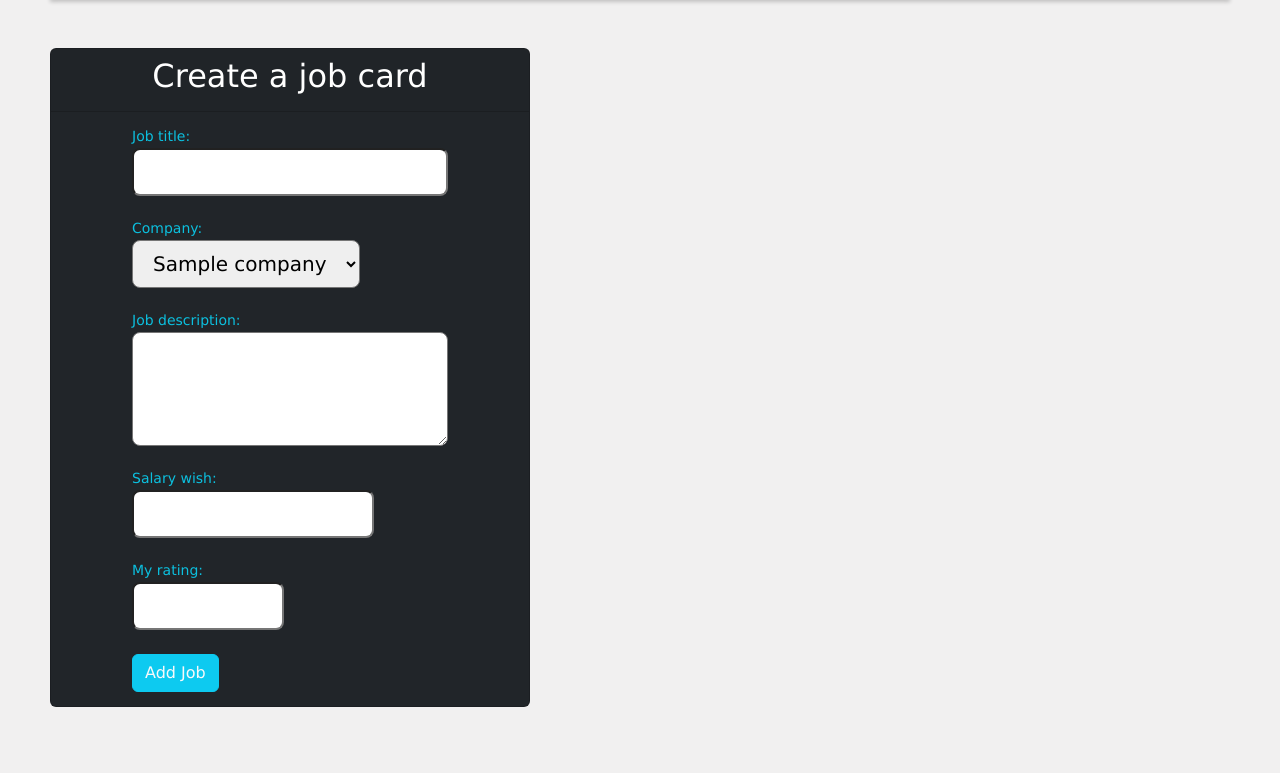
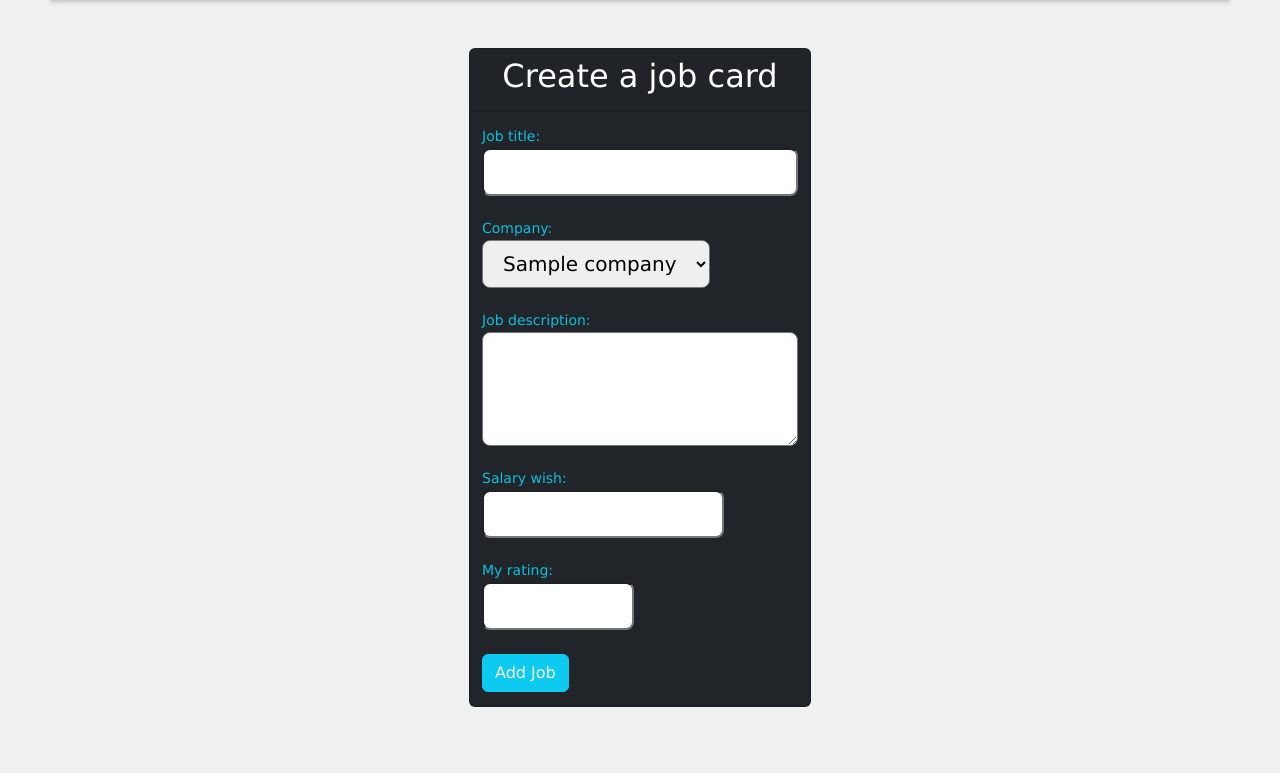
Before and after one commit to CodeFusionLD/job-manager-project, a Node server app: page /positions/create in a window 1280 px wide. Shown: the part 145-918 px from the top of the page. Run offline with Node 20, Linux system fonts and the light colour scheme; a user stored in the database is signed in; tables that the repository leaves empty hold one stand-in row (values such as "Sample post"); some libraries are stand-ins or nearby versions.

Commit message:
updated all views, by centering

```diff
--- a/views/auth/login.hbs
+++ b/views/auth/login.hbs
@@ -1,6 +1,5 @@
 
 <section class="vh-100 bg-image"
-  style="background-image: url('https://mdbcdn.b-cdn.net/img/Photos/new-templates/search-box/img4.webp');">
   <div class="mask d-flex align-items-center h-100 gradient-custom-3">
     <div class="container h-100">
       <div class="row d-flex justify-content-center align-items-center h-100">
--- a/views/auth/signup.hbs
+++ b/views/auth/signup.hbs
@@ -1,6 +1,5 @@
 
-<section class="vh-100 bg-image"
-  style="background-image: url('https://mdbcdn.b-cdn.net/img/Photos/new-templates/search-box/img4.webp');">
+<section class="vh-100 bg-image">
   <div class="mask d-flex align-items-center h-100 gradient-custom-3">
     <div class="container h-100">
       <div class="row d-flex justify-content-center align-items-center h-100">
--- a/views/companies/companies.hbs
+++ b/views/companies/companies.hbs
@@ -1,4 +1,4 @@
-<div class="container-fluid text-black text-center" style="max-width: 540px;">
+<div class="container-fluid text-black text-center card text-white bg-dark mb-3" style="max-width: 540px;">
 <h1>List of companies</h1>
 </div>
 
--- a/views/positions/position-create.hbs
+++ b/views/positions/position-create.hbs
@@ -1,4 +1,7 @@
-<section class="card text-white bg-dark mb-3" style="max-width: 30rem;">
+<div class="container-fluid d-flex justify-content-center">
+
+<section class="card text-white bg-dark mb-3
+" style="max-width: 30rem;">
 <div class="card-header text-center">
 <h2>Create a job card</h2>
 </div>
@@ -39,3 +42,5 @@
   <button type="submit" class="btn btn-info text-light mt-3"> Add Job </button></form>
 </div>
 </section>
+
+</div>
--- a/views/positions/position-details.hbs
+++ b/views/positions/position-details.hbs
@@ -25,6 +25,7 @@
 </section>
 <a href="/positions">Back</a> --}}
 
+<div class="d-flex justify-content-center">
 <div class="card bg-dark text-white" style="width: 18rem;">
     <img class="card-img-top" src="/images/logo-2.png" alt="Card image cap">
     <div class="card-body">
@@ -52,3 +53,4 @@
         <a href="/positions" class="card-link">Back</a>
     </div>
 </div>
+</div>
--- a/views/positions/position-edit.hbs
+++ b/views/positions/position-edit.hbs
@@ -1,3 +1,4 @@
+<div class="d-flex justify-content-center">
 <section class="card text-white bg-dark mb-3" style="max-width: 30rem;">
 <div class="card-header text-center">
 <h2>Edit my job application</h2>
@@ -26,3 +27,4 @@
   <button type="submit" class="btn btn-info text-light mt-3"> Save changes </button></form>
 </div>
 </section>
+</div>
--- a/views/positions/positions.hbs
+++ b/views/positions/positions.hbs
@@ -1,4 +1,5 @@
-<div class="container-fluid text-black text-center" style="max-width: 540px;">
+<div class="container-fluid text-black text-center card text-white bg-dark mb-3
+" style="max-width: 540px;">
 <h1>Jobs I applied to:</h1>
 </div >
 
@@ -23,7 +24,7 @@
         <p class="card-text"><small class="text-body-secondary">{{timestamps}}</small></p>
       </div class="cards ">
           <a class="btn more-details mt-3 mx-3 text-light " href="/positions/{{this._id}}">More details</a>
-        <a class="btn edit mt-3 mx-3 text-light" href="/positions/{{this._id}}/edit">Edit</a>
+        <a class="btn edit mt-3 mx-1 text-light" href="/positions/{{this._id}}/edit">Edit</a>
         <form  method="POST" action="/positions/{{_id}}/delete">
             <button class="btn btn-danger mt-3 mx-3 mb-3 text-light">Delete</button>
         </form>
```
Also changed, not shown: public/images/skyscraper.png (added).
